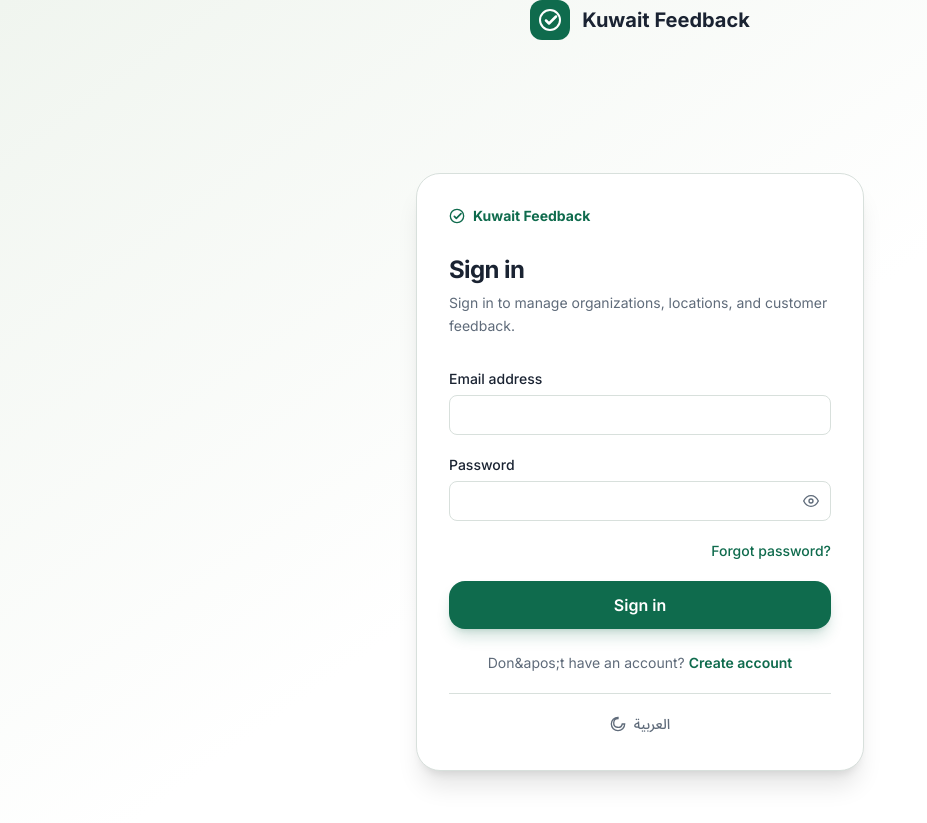
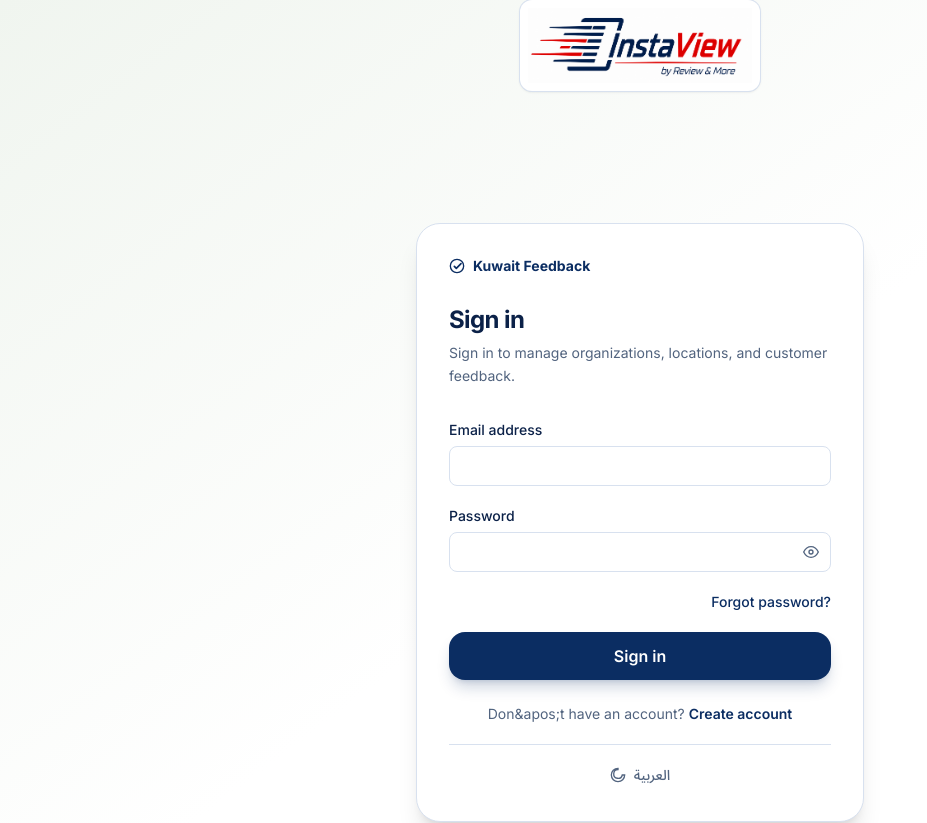
Before and after one commit to farazeool/kuwait-feedback-platform, a Next.js app: page /login in a window 1280 px wide. Shown: the top 823 px of the page, without its empty margins (0-927 px from the left). Built offline with nearby package versions, Linux system fonts and the light colour scheme.

Commit message:
feat(instaview): apply official operational branding

```diff
--- a/src/app/(auth)/login/page.tsx
+++ b/src/app/(auth)/login/page.tsx
@@ -1,4 +1,5 @@
 import Link from "next/link";
+import Image from "next/image";
 
 import { AuthCard } from "@/components/auth/auth-card";
 import { Field, PasswordField } from "@/components/forms/field";
@@ -18,14 +19,8 @@
   return (
     <div className="flex min-h-screen flex-col items-center justify-center bg-gradient-to-br from-[#f0f5ef] via-white to-white px-4">
       {/* Brand */}
-      <Link href="/" className="mb-8 flex items-center gap-3">
-        <div className="grid size-10 place-items-center rounded-xl bg-brand">
-          <svg viewBox="0 0 24 24" fill="none" className="size-6 text-white">
-            <circle cx="12" cy="12" r="10" stroke="currentColor" strokeWidth="2" />
-            <path d="M8 12.5l3 3 7-7" stroke="currentColor" strokeWidth="2.5" strokeLinecap="round" strokeLinejoin="round" />
-          </svg>
-        </div>
-        <span className="text-xl font-bold text-foreground">{messages["app.name"]}</span>
+      <Link href="/" className="mb-8 rounded-xl bg-white p-2 shadow-sm ring-1 ring-border">
+        <Image src="/brand/instaview-logo-official.png" alt="InstaView by Review & More" width={270} height={80} priority className="h-auto w-56" />
       </Link>
 
       <AuthCard
@@ -104,7 +99,7 @@
       </AuthCard>
 
       <p className="mt-8 text-xs text-muted/60">
-        &copy; {new Date().getFullYear()} Kuwait Feedback Platform
+        &copy; {new Date().getFullYear()} InstaView by Review & More
       </p>
     </div>
   );
--- a/src/app/globals.css
+++ b/src/app/globals.css
@@ -1,16 +1,16 @@
 @import "tailwindcss";
 
 :root {
-  --background: #f0f2ef;
-  --foreground: #1a2332;
+  --background: #f5f7fb;
+  --foreground: #0b2148;
   --surface: #ffffff;
-  --surface-muted: #f6f8f5;
-  --muted: #5f6b7a;
-  --brand: #0f6b4d;
-  --brand-dark: #0a5a40;
-  --brand-light: #e8f5e9;
-  --border: #d8e0dc;
-  --border-strong: #b8c4bc;
+  --surface-muted: #f1f5fb;
+  --muted: #52647f;
+  --brand: #0b2d62;
+  --brand-dark: #071e43;
+  --brand-light: #e8eff9;
+  --border: #d8e1ef;
+  --border-strong: #b9c8dc;
   --ring: color-mix(in srgb, var(--brand) 30%, transparent);
   --success: #16a34a;
   --warning: #d97706;
@@ -20,11 +20,11 @@
 
   /* Kiosk-specific tokens */
   --kiosk-bg: #ffffff;
-  --kiosk-surface: #f8faf8;
-  --kiosk-primary: #0f6b4d;
-  --kiosk-primary-light: #e8f5e9;
-  --kiosk-text: #1a2332;
-  --kiosk-text-muted: #5f6b7a;
+  --kiosk-surface: #f4f7fc;
+  --kiosk-primary: #0b2d62;
+  --kiosk-primary-light: #e8eff9;
+  --kiosk-text: #0b2148;
+  --kiosk-text-muted: #52647f;
   --kiosk-radius: 1rem;
   --kiosk-shadow: 0 4px 24px rgba(0, 0, 0, 0.08);
 }
@@ -50,8 +50,8 @@
 /* ==========================================================================
    Review & More — public marketing brand
    --------------------------------------------------------------------------
-   The operational workspace (InstaView) keeps its established green `--brand`
-   palette; these `--rm-*` tokens are namespaced so the public brand can be
+   The operational workspace (InstaView) uses its official navy/red `--brand`
+   direction; these `--rm-*` tokens are namespaced so the public brand can be
    deep maroon without repainting dashboard or kiosk surfaces. One scale, one
    set of radii and shadows, reused by every marketing section.
    ========================================================================== */
--- a/src/components/dashboard/sidebar.tsx
+++ b/src/components/dashboard/sidebar.tsx
@@ -1,6 +1,7 @@
 "use client";
 
 import Link from "next/link";
+import Image from "next/image";
 import { usePathname } from "next/navigation";
 
 import { navigationForRole } from "@/features/dashboard/navigation";
@@ -28,7 +29,7 @@
       className={`group relative flex items-center gap-3 rounded-xl px-4 py-3 text-sm font-medium transition-all duration-150 ${
         isActive
           ? "bg-white/15 text-white shadow-sm"
-          : "text-emerald-100/70 hover:bg-white/10 hover:text-white"
+          : "text-blue-100/75 hover:bg-white/10 hover:text-white"
       }`}
     >
       {/* Active indicator */}
@@ -70,22 +71,14 @@
 
   return (
     <aside
-      className="fixed inset-y-0 start-0 z-30 flex w-64 flex-col border-e border-emerald-950/10 bg-brand print:hidden"
+      className="fixed inset-y-0 start-0 z-30 flex w-64 flex-col border-e border-blue-950/20 bg-brand print:hidden"
       aria-label={isArabic ? "القائمة الرئيسية" : "Dashboard navigation"}
     >
       {/* Brand header */}
-      <div className="flex h-20 items-center gap-3 border-b border-white/10 px-6">
-        <div className="grid size-10 place-items-center rounded-xl bg-white/15">
-          <svg viewBox="0 0 24 24" fill="none" className="size-6 text-white">
-            <circle cx="12" cy="12" r="10" stroke="currentColor" strokeWidth="2" />
-            <path d="M8 12.5l3 3 7-7" stroke="currentColor" strokeWidth="2.5" strokeLinecap="round" strokeLinejoin="round" />
-          </svg>
-        </div>
+      <div className="flex h-20 items-center gap-3 border-b border-white/10 px-5">
+        <Image src="/brand/instaview-logo-official.png" alt="InstaView by Review & More" width={186} height={55} priority className="h-auto w-[172px] rounded bg-white px-2 py-1" />
         <div className="min-w-0">
-          <p className="truncate text-base font-bold text-white">{messages["app.name"]}</p>
-          <p className="truncate text-xs text-emerald-200/70">
-            {isArabic ? "منصة آراء العملاء" : "Customer Feedback Platform"}
-          </p>
+          <p className="sr-only">{messages["app.name"]}</p>
         </div>
       </div>
 
@@ -112,11 +105,11 @@
       <div className="border-t border-white/10 px-4 py-4">
         <div className="flex items-center gap-3 rounded-xl bg-white/5 px-3 py-2.5">
           <div className="grid size-8 place-items-center rounded-lg bg-white/10">
-            <svg viewBox="0 0 24 24" fill="none" className="size-4 text-emerald-200">
+            <svg viewBox="0 0 24 24" fill="none" className="size-4 text-blue-200">
               <path d="M12 22s8-4 8-10V5l-8-3-8 3v7c0 6 8 10 8 10z" stroke="currentColor" strokeWidth="2" strokeLinecap="round" strokeLinejoin="round" />
             </svg>
           </div>
-          <span className="text-xs font-medium text-emerald-200/70">
+          <span className="text-xs font-medium text-blue-200/80">
             {isArabic ? "جميع البيانات محمية" : "All data protected"}
           </span>
         </div>
```
Also changed, not shown: public/brand/instaview-logo-official.png (added).
